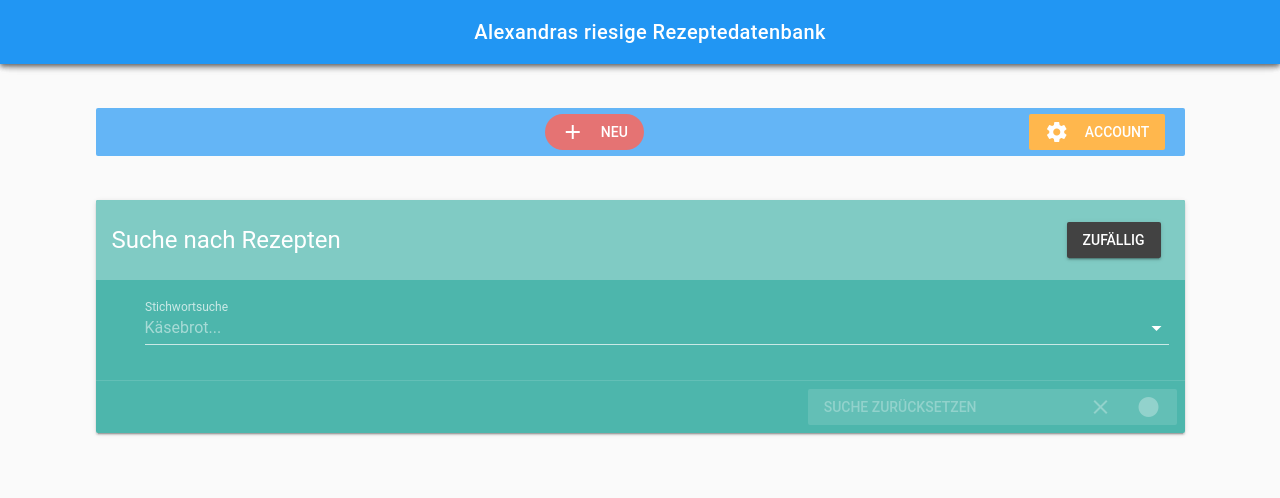
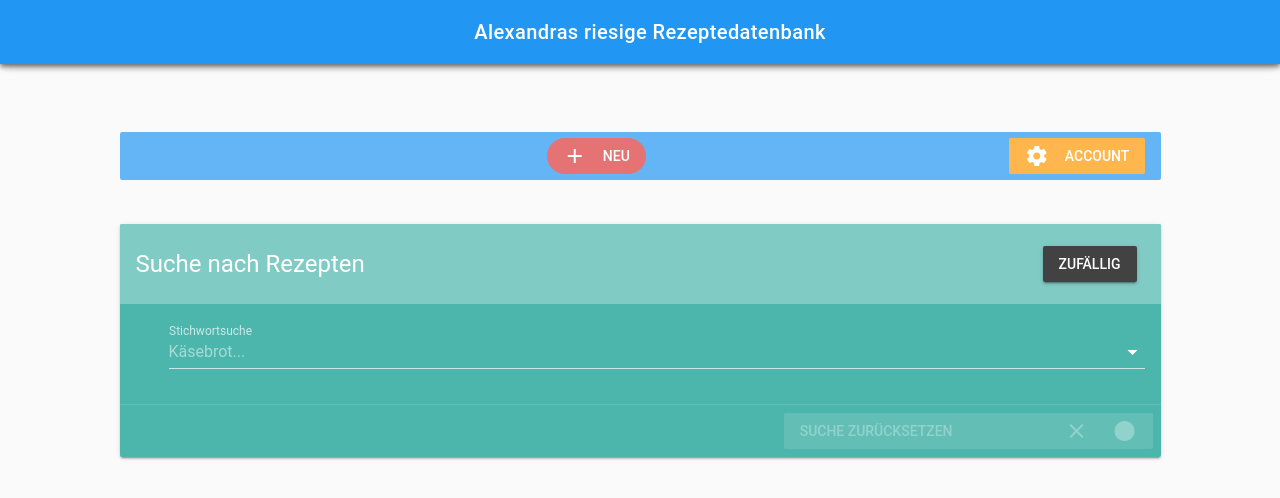
Before and after one commit to kartoffelfighter/alex-recipies, a Vue app in the folder frontend/: page /#/dashboard in a window 1280 px wide. Shown: the top 498 px of the page. Built offline with nearby package versions, Linux system fonts and the light colour scheme; a small style sheet from the web is missing; what vue2-editor would draw is missing.

Commit message:
added view container

```diff
--- a/frontend/src/components/logged-in/dashboard/index.vue
+++ b/frontend/src/components/logged-in/dashboard/index.vue
@@ -1,12 +1,12 @@
 <template>
-  <div>
+  <v-container grid-list-xs>
     <v-layout row wrap>
       <v-flex xs12>
         <subtoolbar/>
         <searchbox/>
       </v-flex>
     </v-layout>
-  </div>
+  </v-container>
 </template>
 
 <script>
```
